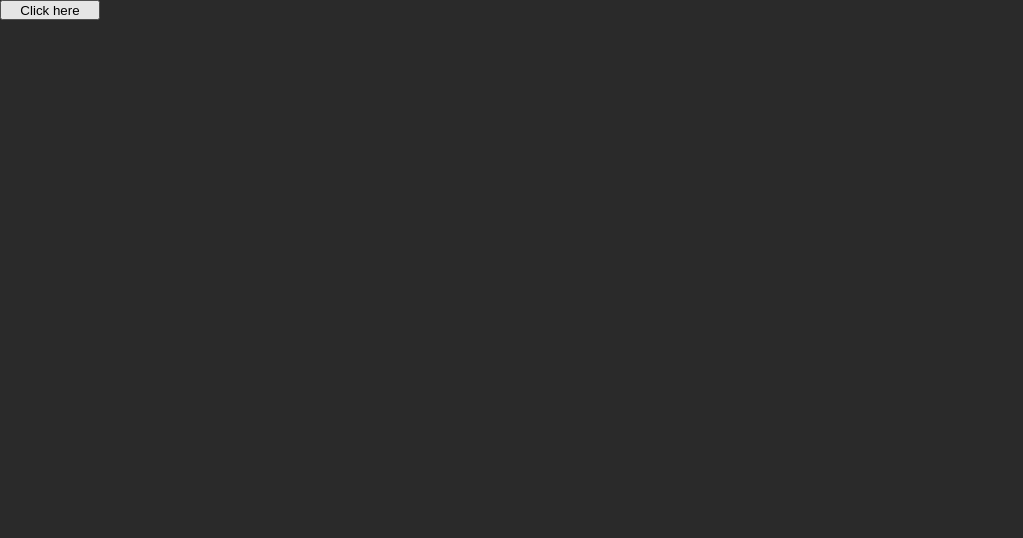
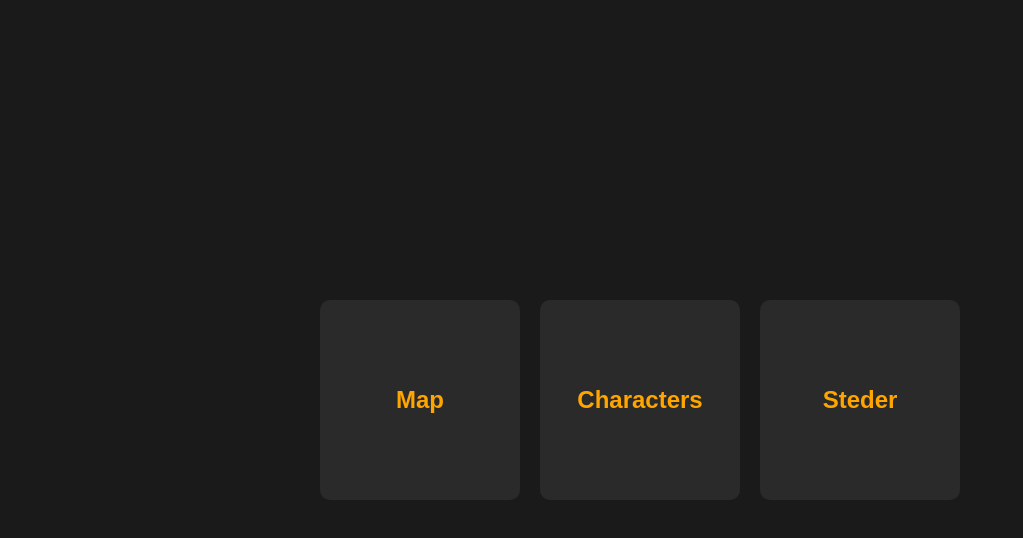
Before and after one commit to Kouly-productions/fantasyworldrp, a plain HTML site: page index.html in a window 1280 px wide. Shown: the whole page, without its empty margins (0-1023 px from the left). Drawn offline with Linux system fonts and the light colour scheme.

Commit message:
Added better UI

```diff
--- /dev/null
+++ b/CharacterInfo/MainPage/CharactersStyle.css
@@ -0,0 +1,69 @@
+* {
+    margin: 0;
+    padding: 0;
+}
+
+body {
+    font-family: Arial, sans-serif;
+    background-color: #1a1a1a;
+    color: #ffffff;
+    margin: 0;
+    padding: 20px;
+}
+
+.container {
+    max-width: 1200px;
+    margin: 0 auto;
+}
+
+h1 {
+    text-align: center;
+    color: #ffa500;
+}
+
+.search-container {
+    margin-bottom: 20px;
+}
+
+#searchInput {
+    width: 100%;
+    padding: 10px;
+    font-size: 16px;
+    background-color: #2a2a2a;
+    color: #ffffff;
+    border: 1px solid #444;
+    border-radius: 5px;
+}
+
+#characterGrid {
+    display: grid;
+    grid-template-columns: repeat(auto-fill, minmax(200px, 1fr));
+    gap: 20px;
+}
+
+.character-card {
+    background-color: #2a2a2a;
+    border-radius: 10px;
+    padding: 20px;
+    text-align: center;
+    cursor: pointer;
+    transition: transform 0.3s ease;
+    min-height: 170px;
+}
+
+.character-card:hover {
+    transform: scale(1.05);
+}
+
+.character-card img {
+    width: 100px;
+    height: 100px;
+    border-radius: 50%;
+    object-fit: cover;
+    margin-bottom: 10px;
+}
+
+.character-card h2 {
+    margin: 0;
+    color: #ffa500;
+}
--- a/index.html
+++ b/index.html
@@ -8,7 +8,15 @@
 </head>
 <body>
     <div class="container">
-        <button><a href="CharacterInfo/Bill/BillInfo.html">Click here</a></button>
+        <div class="choice-box" onclick="location.href='map.html';">
+            <h2>Map</h2>
+        </div>
+        <div class="choice-box" onclick="location.href='CharacterInfo/MainPage/Characters.html';">
+            <h2>Characters</h2>
+        </div>
+        <div class="choice-box" onclick="location.href='places.html';">
+            <h2>Steder</h2>
+        </div>
     </div>
 </body>
 </html>
--- a/indexstyle.css
+++ b/indexstyle.css
@@ -4,20 +4,41 @@
 }
 
 body {
-    background-color: #2a2a2a;
+    font-family: Arial, sans-serif;
+    background-color: #1a1a1a;
+    color: #ffffff;
+    margin: 0;
+    padding: 0;
+    display: flex;
+    justify-content: center;
+    align-items: center;
+    height: 100vh;
 }
 
 .container {
-    width: 100vw;
-    height: 100vh;
+    display: flex;
+    gap: 20px;
 }
 
-a {
-    text-decoration: inherit;
-    color: inherit;
+.choice-box {
+    width: 200px;
+    height: 200px;
+    background-color: #2a2a2a;
+    border-radius: 10px;
+    display: flex;
+    justify-content: center;
+    align-items: center;
+    cursor: pointer;
+    transition: all 0.3s ease;
 }
 
-button {
-    width: 100px;
-    height: 20px;
+.choice-box:hover {
+    background-color: #3a3a3a;
+    transform: scale(1.05);
 }
+
+.choice-box h2 {
+    font-size: 24px;
+    text-align: center;
+    color: #ffa500;
+}
```
Also changed, not shown: CharacterInfo/Bill/BillInfo.html (+6 -14 lines), CharacterInfo/Lasse/LasseInfo.html (+1 -8 lines), CharacterInfo/MainPage/CharacterScript.js (added, +45 -0 lines), CharacterInfo/MainPage/Characters.html (added, +19 -0 lines), CharacterInfo/searchUnused.js (renamed from CharacterInfo/search.js), Images/Attack1.png (added), Images/Attack2.png (added), Images/Attack3.png (added).
